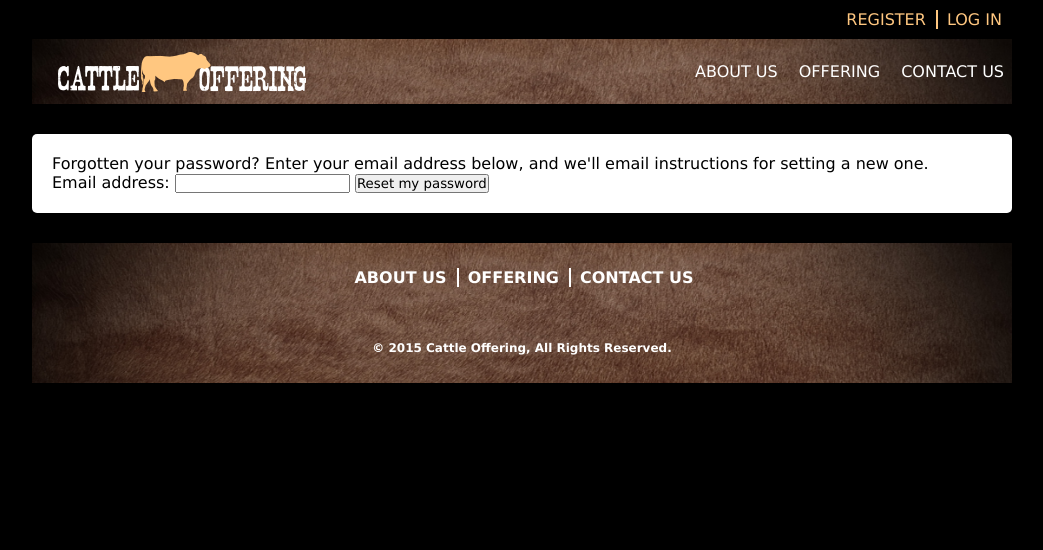
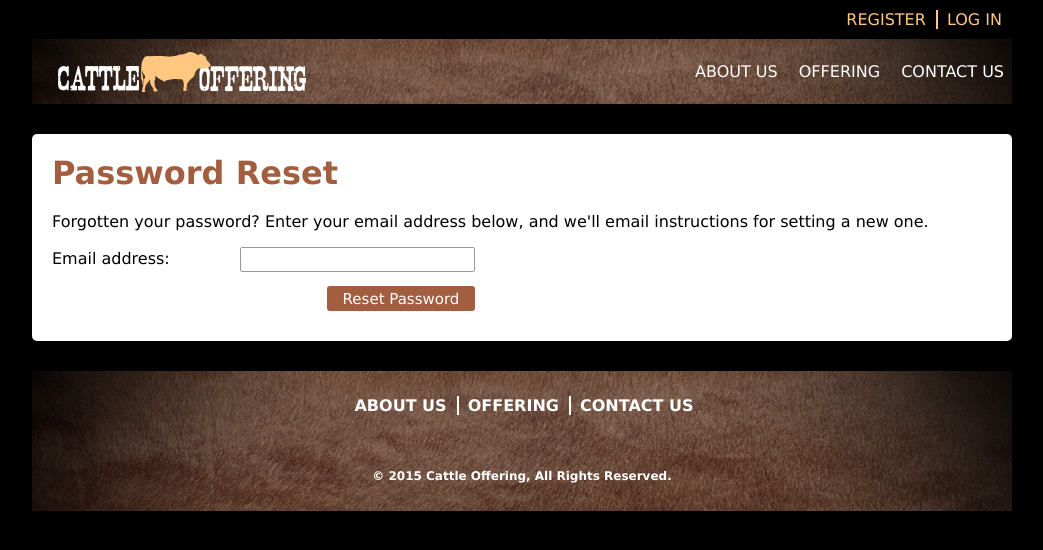
Before and after one commit to freshcodellc/cattle-offering, a Django app: page /account/password_reset/ in a window 1280 px wide. Shown: the top 550 px of the page, without its empty margins (118-1161 px from the left). Run offline with Django 3.2, Linux system fonts and the light colour scheme; style sheets or scripts are compiled from the project's sources; some libraries are stand-ins or nearby versions.

Commit message:
styled password_reset_form

```diff
--- a/core/static/cattle/css/_cattle.scss
+++ b/core/static/cattle/css/_cattle.scss
@@ -235,6 +235,22 @@ header {
     background-color: $light-tan;
     cursor: pointer;
   }
+
+  &__reset {
+    height: 25px;
+    width: 35%;
+    color: $white;
+    font-size: 15px;
+    background-color: $dark-tan;
+    border: none;
+    border-radius: 3px;
+    float: right;
+
+    &:hover {
+      background-color: $light-tan;
+      cursor: pointer;
+    }
+  }
 }
 
 .form-login {
@@ -312,12 +328,16 @@ header {
   padding-top: 20px;
 
   &__wrapper {
-    height: 35px;
     line-height: 35px;
 
     &:nth-last-child(1) {
       width: 55%;
     }
+  }
+
+  &__error {
+    display: block;
+    float: left;
   }
 
   &__label {
@@ -342,6 +362,48 @@ header {
     line-height: 25px;
     margin-bottom: 10px;
     display: block;
+    border: 1px solid $gray;
+    border-radius: 2px;
+  }
+}
+
+.errorlist li {
+  padding-left: 20%;
+  display: block;
+  height: 25px;
+  line-height: 25px;
+  color: red;
+  text-decoration: none;
+}
+
+.form-password-reset {
+  padding-top: 20px;
+
+  &__label {
+    width: 20%;
+    height: 35px;
+    line-height: 35px;
+    float: left;
+  }
+
+  &__wrapper {
+    height: 35px;
+    line-height: 35px;
+    margin-top: 10px;
+
+    &:nth-last-child(1) {
+      height: 35px;
+      line-height: 35px;
+      margin-top: 10px;
+      width: 45%;
+    }
+  }
+
+  & input {
+    width: 25%;
+    height: 25px;
+    line-height: 25px;
+    margin-bottom: 10px;
     border: 1px solid $gray;
     border-radius: 2px;
   }
--- a/user/templates/registration/password_reset_form.html
+++ b/user/templates/registration/password_reset_form.html
@@ -2,12 +2,19 @@
 {% load i18n %}
 
 {% block content %}
-<div class="main-content main-content--white">
-  <p>{% trans "Forgotten your password? Enter your email address below, and we'll email instructions for setting a new one." %}</p>
+<div class="main-content main-content--white clear">
+  <h1 class="main-content__title">Password Reset</h1>
 
-  <form action="" method="post">{% csrf_token %}
+  <form class="form-password-reset" action="" method="post">{% csrf_token %}
+    <p>{% trans "Forgotten your password? Enter your email address below, and we'll email instructions for setting a new one." %}</p>
     {{ form.email.errors }}
-    <p><label for="id_email">{% trans 'Email address:' %}</label> {{ form.email }} <input type="submit" value="{% trans 'Reset my password' %}" /></p>
+    <div class="form-password-reset__wrapper">
+      <label class="form-password-reset__label" for="id_email">{% trans 'Email address:' %}</label>
+      {{ form.email }}
+    </div>
+    <div class="form-password-reset__wrapper">
+      <button class="button__reset" type="submit" value="">Reset Password</button>
+    </div>
   </form>
 </div>
 {% endblock %}
```
Also changed, not shown: user/templates/registration/signup.html (+6 -6 lines).
